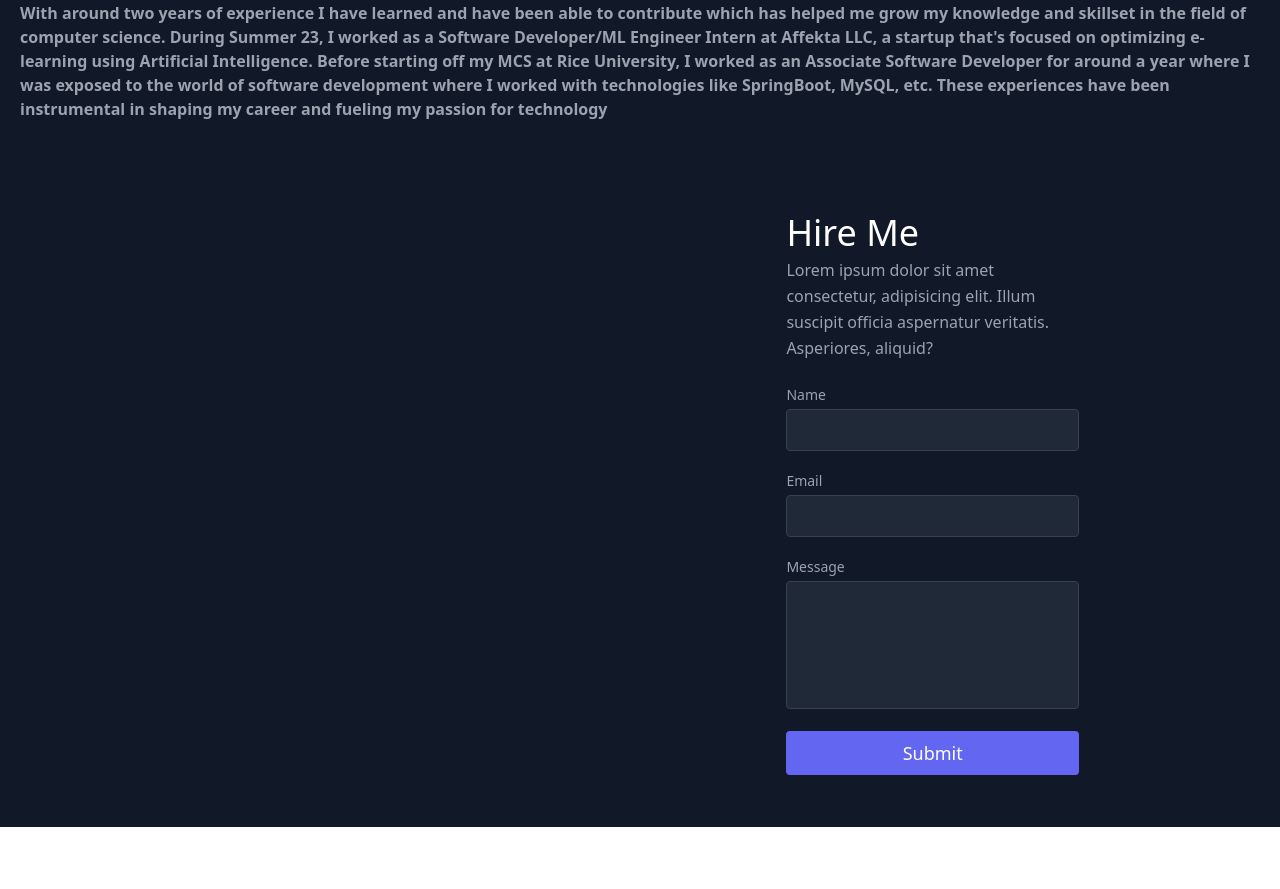
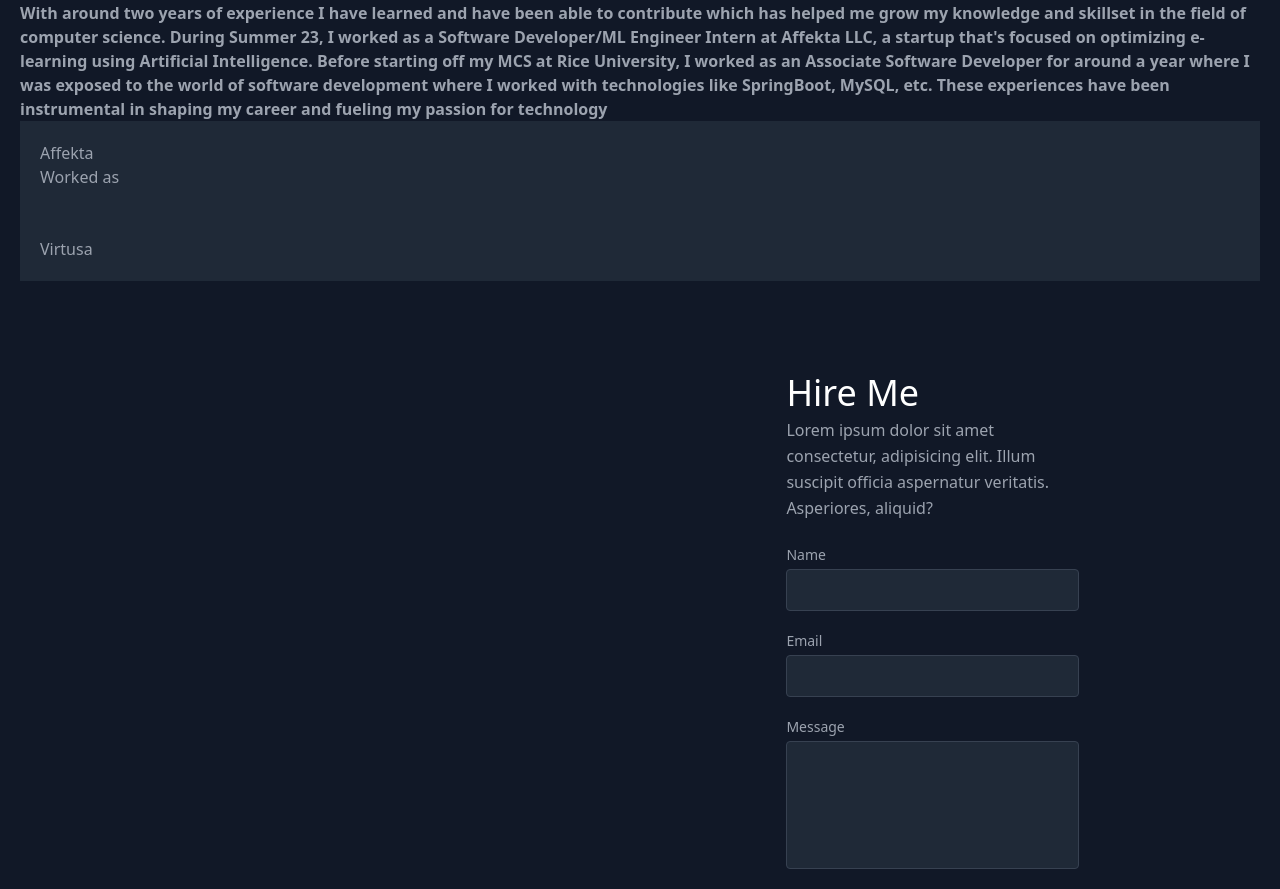
Before and after one commit to DecryptLife/My-Portfolio, a React (Vite) app: page / in a window 1280 px wide. Shown: the part 2020-2909 px from the top of the page. Before the commit the page ends 2847 px from the top, so only its background shows below. Built offline with nearby package versions, Linux system fonts and the light colour scheme.

Commit message:
more design -experience

```diff
--- a/src/Components/Experience.css
+++ b/src/Components/Experience.css
@@ -1,3 +1,10 @@
+.resume-container {
+  width: 100%;
+}
+
 .resume-card {
   background-color: #1f2937;
+  display: flex;
+  flex-direction: column;
+  padding: 20px;
 }
--- a/src/Components/Experience.jsx
+++ b/src/Components/Experience.jsx
@@ -25,7 +25,26 @@ function Experience() {
 
         <div className="resume-container">
           <div className="resume-wrapper">
-            <div className="resume-card"></div>
+            <div className="resume-card">
+              <div className="work-exp affekta">
+                <div className="work-exp-header">
+                  <h2>Affekta</h2>
+                </div>
+                <div className="work-exp-body">
+                  <ul>
+                    <li>Worked as </li>
+                  </ul>
+                </div>
+              </div>
+              <br />
+              <br />
+              <div className="work-exp virtusa">
+                <div className="work-exp-header">
+                  <h2>Virtusa</h2>
+                </div>
+                <div className="work-exp-body"></div>
+              </div>
+            </div>
           </div>
         </div>
       </div>
```
